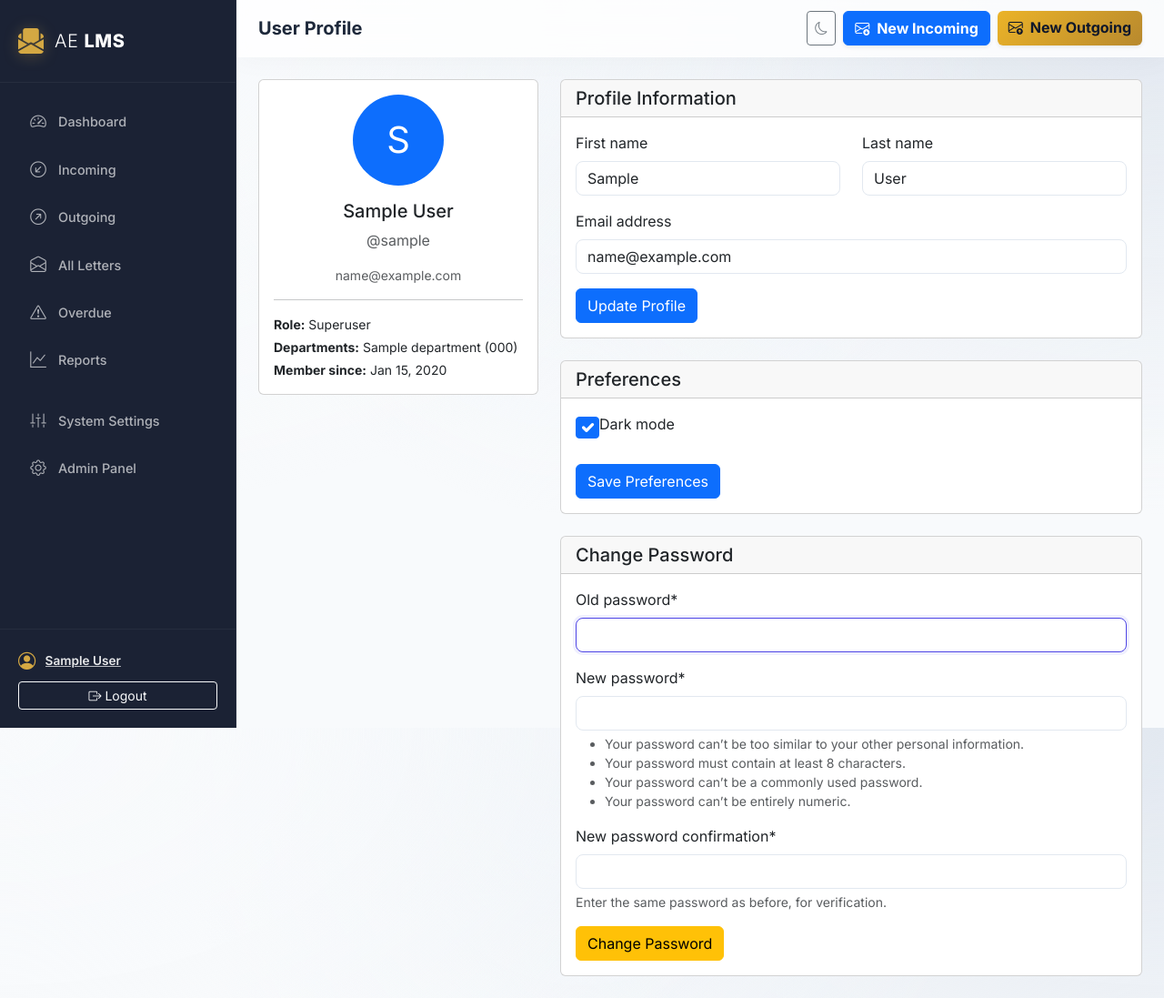
After one commit to zackpro94/LMS, a Django app: page /profile/ in a window 1280 px wide. The commit adds this page. Shown: the whole page at 91% size. Run offline with Django 5.2, Linux system fonts and the light colour scheme; a user stored in the database is signed in; tables that the repository leaves empty hold one stand-in row (values such as "Sample post"); some libraries are stand-ins or nearby versions.

Commit message:
Add user profile page with profile info, preferences, and password change

```diff
--- a/letters/forms.py
+++ b/letters/forms.py
@@ -1,8 +1,9 @@
 from django import forms
 from django.contrib.auth.models import User, Group, Permission
+from django.contrib.auth.forms import PasswordChangeForm as DjangoPasswordChangeForm
 from crispy_forms.helper import FormHelper
 from crispy_forms.layout import Layout, Row, Column, Field, Submit, Div, HTML
-from .models import Letter, ActionLog, Attachment, Department, Category
+from .models import Letter, ActionLog, Attachment, Department, Category, UserProfile
 
 
 class LetterForm(forms.ModelForm):
@@ -543,3 +544,59 @@ class StaffForm(forms.ModelForm):
                 raise forms.ValidationError(f'Error saving user: {str(e)}')
 
         return user
+
+
+class UserProfileForm(forms.ModelForm):
+    """Form for editing user profile information."""
+
+    class Meta:
+        model = User
+        fields = ['first_name', 'last_name', 'email']
+
+    def __init__(self, *args, **kwargs):
+        super().__init__(*args, **kwargs)
+        self.helper = FormHelper()
+        self.helper.form_method = 'post'
+        self.helper.layout = Layout(
+            Row(
+                Column('first_name', css_class='col-md-6'),
+                Column('last_name', css_class='col-md-6'),
+            ),
+            'email',
+            Submit('submit', 'Update Profile', css_class='btn btn-primary'),
+        )
+
+
+class UserPreferencesForm(forms.ModelForm):
+    """Form for editing user preferences."""
+
+    class Meta:
+        model = UserProfile
+        fields = ['dark_mode']
+        widgets = {
+            'dark_mode': forms.CheckboxInput(attrs={'class': 'form-check-input'}),
+        }
+
+    def __init__(self, *args, **kwargs):
+        super().__init__(*args, **kwargs)
+        self.helper = FormHelper()
+        self.helper.form_method = 'post'
+        self.helper.layout = Layout(
+            Field('dark_mode', css_class='form-check'),
+            Submit('submit', 'Save Preferences', css_class='btn btn-primary mt-3'),
+        )
+
+
+class CustomPasswordChangeForm(DjangoPasswordChangeForm):
+    """Custom password change form with crispy forms."""
+
+    def __init__(self, *args, **kwargs):
+        super().__init__(*args, **kwargs)
+        self.helper = FormHelper()
+        self.helper.form_method = 'post'
+        self.helper.layout = Layout(
+            'old_password',
+            'new_password1',
+            'new_password2',
+            Submit('submit', 'Change Password', css_class='btn btn-warning'),
+        )
--- a/letters/urls.py
+++ b/letters/urls.py
@@ -62,4 +62,7 @@ urlpatterns = [
     path('admin-dashboard/staff/create/', views.StaffCreateView.as_view(), name='admin_staff_create'),
     path('admin-dashboard/staff/<int:pk>/edit/', views.StaffUpdateView.as_view(), name='admin_staff_edit'),
     path('admin-dashboard/staff/<int:pk>/delete/', views.StaffDeleteView.as_view(), name='admin_staff_delete'),
+
+    # User profile
+    path('profile/', views.UserProfileView.as_view(), name='user_profile'),
 ]
--- a/letters/views.py
+++ b/letters/views.py
@@ -17,8 +17,8 @@ from django_filters.views import FilterView
 from django.db import models
 
 from .filters import LetterFilter
-from .forms import ActionLogForm, AttachmentForm, LetterForm, DepartmentForm, CategoryForm, StaffForm, IncomingLetterForm, OutgoingLetterForm
-from .models import ActionLog, Attachment, Department, Letter, Category, SavedSearch
+from .forms import ActionLogForm, AttachmentForm, LetterForm, DepartmentForm, CategoryForm, StaffForm, IncomingLetterForm, OutgoingLetterForm, UserProfileForm, UserPreferencesForm, CustomPasswordChangeForm
+from .models import ActionLog, Attachment, Department, Letter, Category, SavedSearch, UserProfile
 from .permissions import (
     user_can_close, user_can_view_all_letters, CanViewLetterMixin, SuperuserOrAdminRequiredMixin,
 )
@@ -1060,3 +1060,63 @@ class ShortUrlRedirectView(View):
         attachment.save(update_fields=['access_count', 'last_accessed'])
 
         return HttpResponseRedirect(attachment.file.url)
+
+
+# ---------------------------------------------------------------------------
+# User Profile Management
+# ---------------------------------------------------------------------------
+class UserProfileView(LoginRequiredMixin, TemplateView):
+    """User profile page with profile info, preferences, and password change."""
+    template_name = 'letters/user_profile.html'
+
+    def get_context_data(self, **kwargs):
+        context = super().get_context_data(**kwargs)
+        user = self.request.user
+
+        # Get or create user profile
+        profile, created = UserProfile.objects.get_or_create(user=user)
+
+        context['profile'] = profile
+        context['profile_form'] = UserProfileForm(instance=user)
+        context['preferences_form'] = UserPreferencesForm(instance=profile)
+        context['password_form'] = CustomPasswordChangeForm(user=user)
+
+        return context
+
+    def post(self, request, *args, **kwargs):
+        user = request.user
+        profile, created = UserProfile.objects.get_or_create(user=user)
+
+        form_type = request.POST.get('form_type')
+
+        if form_type == 'profile':
+            form = UserProfileForm(request.POST, instance=user)
+            if form.is_valid():
+                form.save()
+                messages.success(request, 'Profile updated successfully.')
+                return redirect('letters:user_profile')
+
+        elif form_type == 'preferences':
+            form = UserPreferencesForm(request.POST, instance=profile)
+            if form.is_valid():
+                form.save()
+                messages.success(request, 'Preferences saved successfully.')
+                return redirect('letters:user_profile')
+
+        elif form_type == 'password':
+            form = CustomPasswordChangeForm(user=user, data=request.POST)
+            if form.is_valid():
+                form.save()
+                messages.success(request, 'Password changed successfully.')
+                return redirect('letters:user_profile')
+
+        # If form is invalid, re-render with errors
+        context = self.get_context_data(**kwargs)
+        if form_type == 'profile':
+            context['profile_form'] = form
+        elif form_type == 'preferences':
+            context['preferences_form'] = form
+        elif form_type == 'password':
+            context['password_form'] = form
+
+        return self.render_to_response(context)
--- a/templates/base.html
+++ b/templates/base.html
@@ -70,7 +70,7 @@
 
     <div class="sidebar-footer">
       {% if user.is_authenticated %}
-      <div class="sidebar-user">
+      <a href="{% url 'letters:user_profile' %}" class="sidebar-user">
         <i class="bi bi-person-circle"></i>
         <div class="sidebar-user__meta">
           <span class="sidebar-user__name">{{ user.get_full_name|default:user.username }}</span>
@@ -78,7 +78,7 @@
           <small class="sidebar-user__role">{{ user.groups.all.0.name }}</small>
           {% endif %}
         </div>
-      </div>
+      </a>
       <form method="post" action="{% url 'accounts:logout' %}" class="mt-2">
         {% csrf_token %}
         <button type="submit" class="btn btn-sm btn-outline-light w-100">
--- /dev/null
+++ b/templates/letters/user_profile.html
@@ -0,0 +1,89 @@
+{% extends 'base.html' %}
+{% load crispy_forms_tags %}
+
+{% block title %}User Profile{% endblock %}
+{% block page_title %}User Profile{% endblock %}
+
+{% block content %}
+<div class="row">
+  <div class="col-lg-4 mb-4">
+    <!-- Profile Card -->
+    <div class="card">
+      <div class="card-body text-center">
+        <div class="mb-3">
+          <div class="rounded-circle bg-primary text-white d-flex align-items-center justify-content-center mx-auto" style="width: 100px; height: 100px; font-size: 2.5rem;">
+            {{ request.user.username|first|upper }}
+          </div>
+        </div>
+        <h5 class="card-title">{{ request.user.get_full_name|default:request.user.username }}</h5>
+        <p class="text-muted">@{{ request.user.username }}</p>
+        <p class="text-muted small">{{ request.user.email|default:"No email set" }}</p>
+        <hr>
+        <div class="text-start small">
+          <p class="mb-1"><strong>Role:</strong>
+            {% if request.user.is_superuser %}
+              Superuser
+            {% elif request.user.groups.all %}
+              {{ request.user.groups.all.0.name }}
+            {% else %}
+              Staff
+            {% endif %}
+          </p>
+          <p class="mb-1"><strong>Departments:</strong>
+            {% if request.user.departments.all %}
+              {{ request.user.departments.all|join:", " }}
+            {% else %}
+              None
+            {% endif %}
+          </p>
+          <p class="mb-0"><strong>Member since:</strong> {{ request.user.date_joined|date:"M d, Y" }}</p>
+        </div>
+      </div>
+    </div>
+  </div>
+
+  <div class="col-lg-8">
+    <!-- Profile Information -->
+    <div class="card mb-4">
+      <div class="card-header">
+        <h5 class="card-title mb-0">Profile Information</h5>
+      </div>
+      <div class="card-body">
+        <form method="post">
+          {% csrf_token %}
+          <input type="hidden" name="form_type" value="profile">
+          {% crispy profile_form %}
+        </form>
+      </div>
+    </div>
+
+    <!-- Preferences -->
+    <div class="card mb-4">
+      <div class="card-header">
+        <h5 class="card-title mb-0">Preferences</h5>
+      </div>
+      <div class="card-body">
+        <form method="post">
+          {% csrf_token %}
+          <input type="hidden" name="form_type" value="preferences">
+          {% crispy preferences_form %}
+        </form>
+      </div>
+    </div>
+
+    <!-- Change Password -->
+    <div class="card">
+      <div class="card-header">
+        <h5 class="card-title mb-0">Change Password</h5>
+      </div>
+      <div class="card-body">
+        <form method="post">
+          {% csrf_token %}
+          <input type="hidden" name="form_type" value="password">
+          {% crispy password_form %}
+        </form>
+      </div>
+    </div>
+  </div>
+</div>
+{% endblock %}
```
